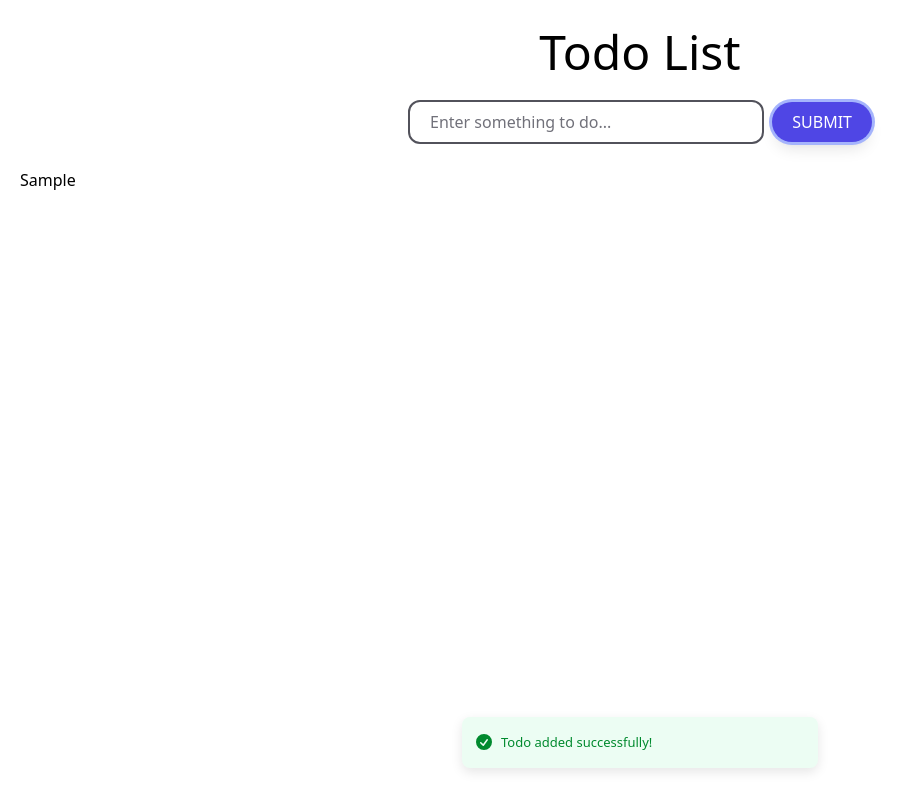
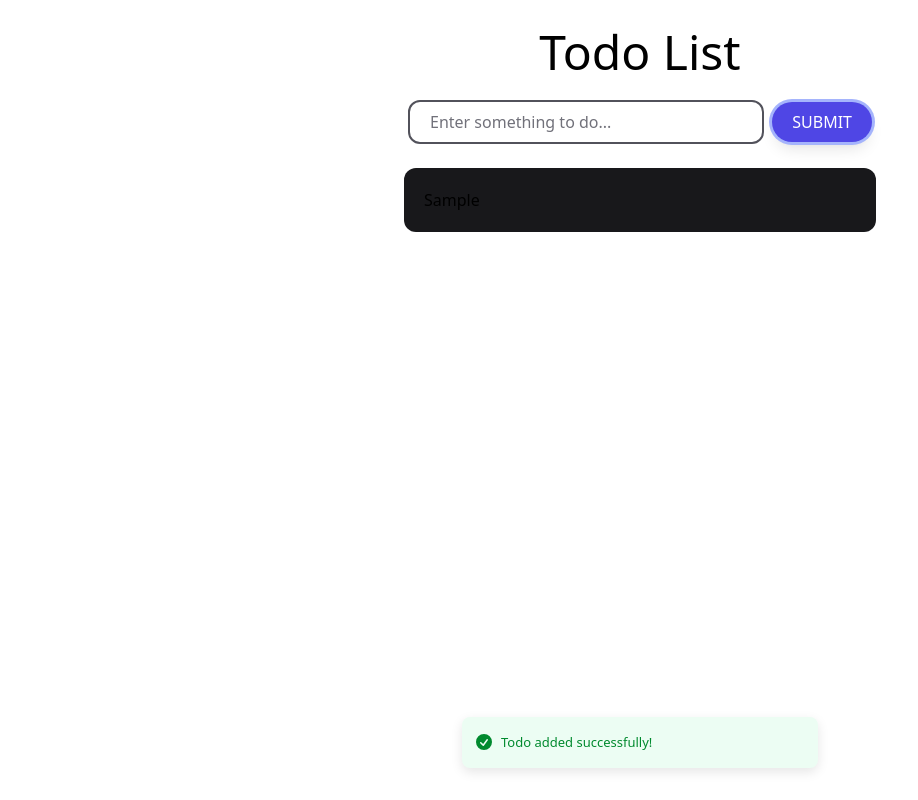
Before and after one commit to hermanconnor/react-todo-list, a React (Vite) app: page / in a window 1280 px wide. Both pictures are taken after typing "Sample" into the empty fields and a click on the button "SUBMIT". Shown: the whole page, without its empty margins (0-918 px from the left). Built offline with nearby package versions, Linux system fonts and the light colour scheme.

Commit message:
Create edit todo function

```diff
--- a/src/components/TodoItem.tsx
+++ b/src/components/TodoItem.tsx
@@ -1,5 +1,29 @@
-const TodoItem = () => {
-  return <div>TodoItem</div>;
+import { useState, useEffect, useRef } from "react";
+import { motion } from "framer-motion";
+import { toast } from "sonner";
+import cn from "classnames";
+
+import { Todo } from "@/types";
+import useTodo from "@/hooks/useTodo";
+
+interface Props {
+  todo: Todo;
+}
+
+const TodoItem = ({ todo }: Props) => {
+  const { deleteTodo } = useTodo();
+
+  return (
+    <motion.li
+      layout
+      className={cn(
+        "rounded-xl bg-zinc-900 p-5",
+        todo.status === "completed" && "bg-opacity-50 text-zinc-500",
+      )}
+    >
+      {todo.text}
+    </motion.li>
+  );
 };
 
 export default TodoItem;
--- a/src/components/TodoList.tsx
+++ b/src/components/TodoList.tsx
@@ -1,13 +1,14 @@
 import { motion } from "framer-motion";
 
+import TodoItem from "@/components/TodoItem";
 import useTodo from "@/hooks/useTodo";
 
 const TodoList = () => {
   const { todos } = useTodo();
   return (
-    <motion.ul>
+    <motion.ul className="m-auto grid max-w-lg gap-2 px-5">
       {todos.map((todo) => (
-        <motion.li key={todo.id}>{todo.text}</motion.li>
+        <TodoItem key={todo.id} todo={todo} />
       ))}
     </motion.ul>
   );
--- a/src/context/TodoProvider.tsx
+++ b/src/context/TodoProvider.tsx
@@ -20,10 +20,17 @@ const TodoProvider = ({ children }: Props) => {
     const newTodo: Todo = {
       id: nanoid(),
       text,
-      status: "undone",
+      status: "incomplete",
     };
 
     setTodos((prevTodos) => [...prevTodos, newTodo]);
+  };
+
+  // EDIT TODO
+  const editTodo = (id: string, text: string) => {
+    setTodos((prevTodos) =>
+      prevTodos.map((todo) => (todo.id === id ? { ...todo, text } : todo)),
+    );
   };
 
   // DELETE TODO
@@ -34,6 +41,7 @@ const TodoProvider = ({ children }: Props) => {
   const value: TodosContextType = {
     todos,
     addTodo,
+    editTodo,
     deleteTodo,
   };
 
--- a/src/types/index.ts
+++ b/src/types/index.ts
@@ -1,11 +1,12 @@
 export interface Todo {
   id: string;
   text: string;
-  status: "undone" | "completed";
+  status: "incomplete" | "completed";
 }
 
 export interface TodosContextType {
   todos: Todo[];
   addTodo: (text: string) => void;
+  editTodo: (id: string, text: string) => void;
   deleteTodo: (id: string) => void;
 }
```
